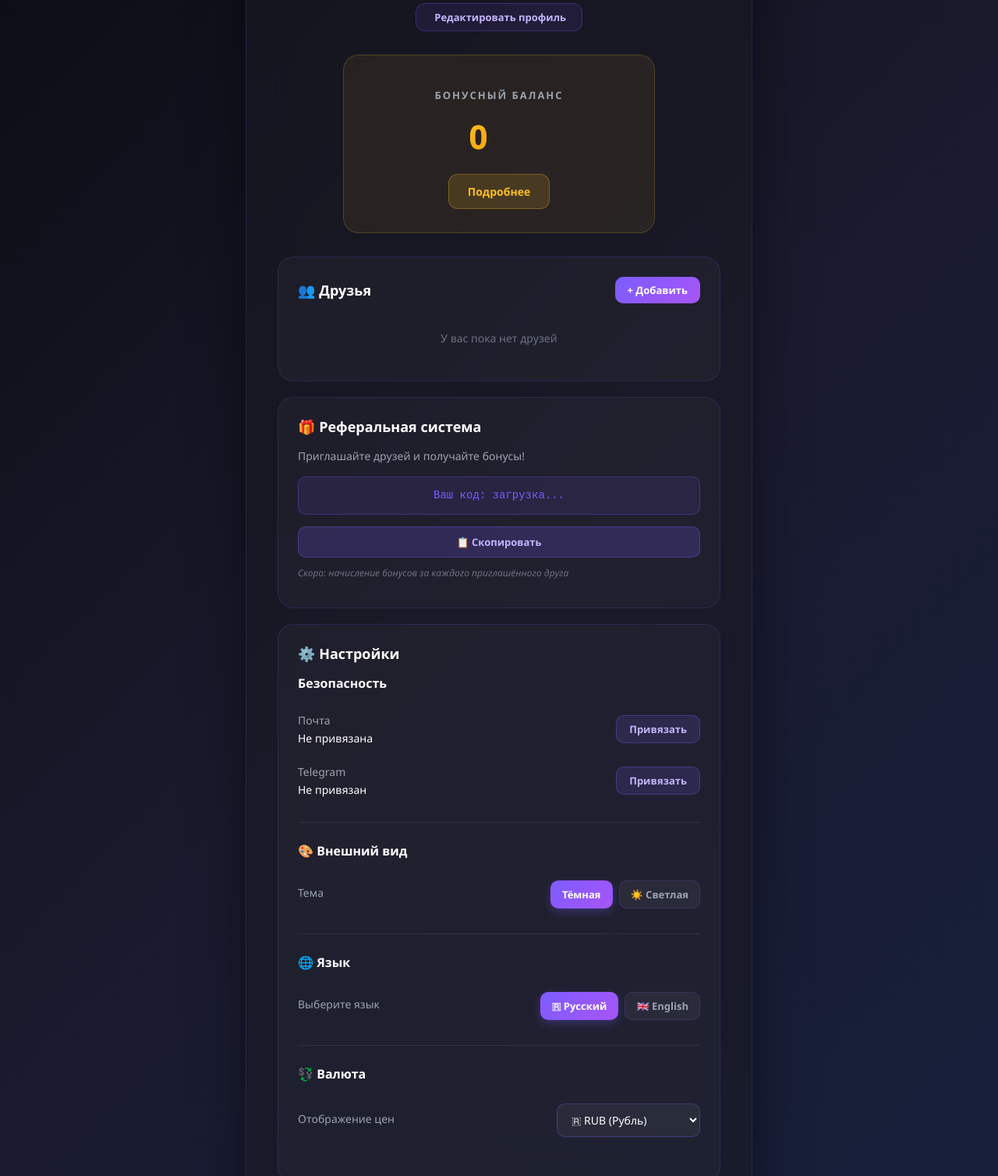
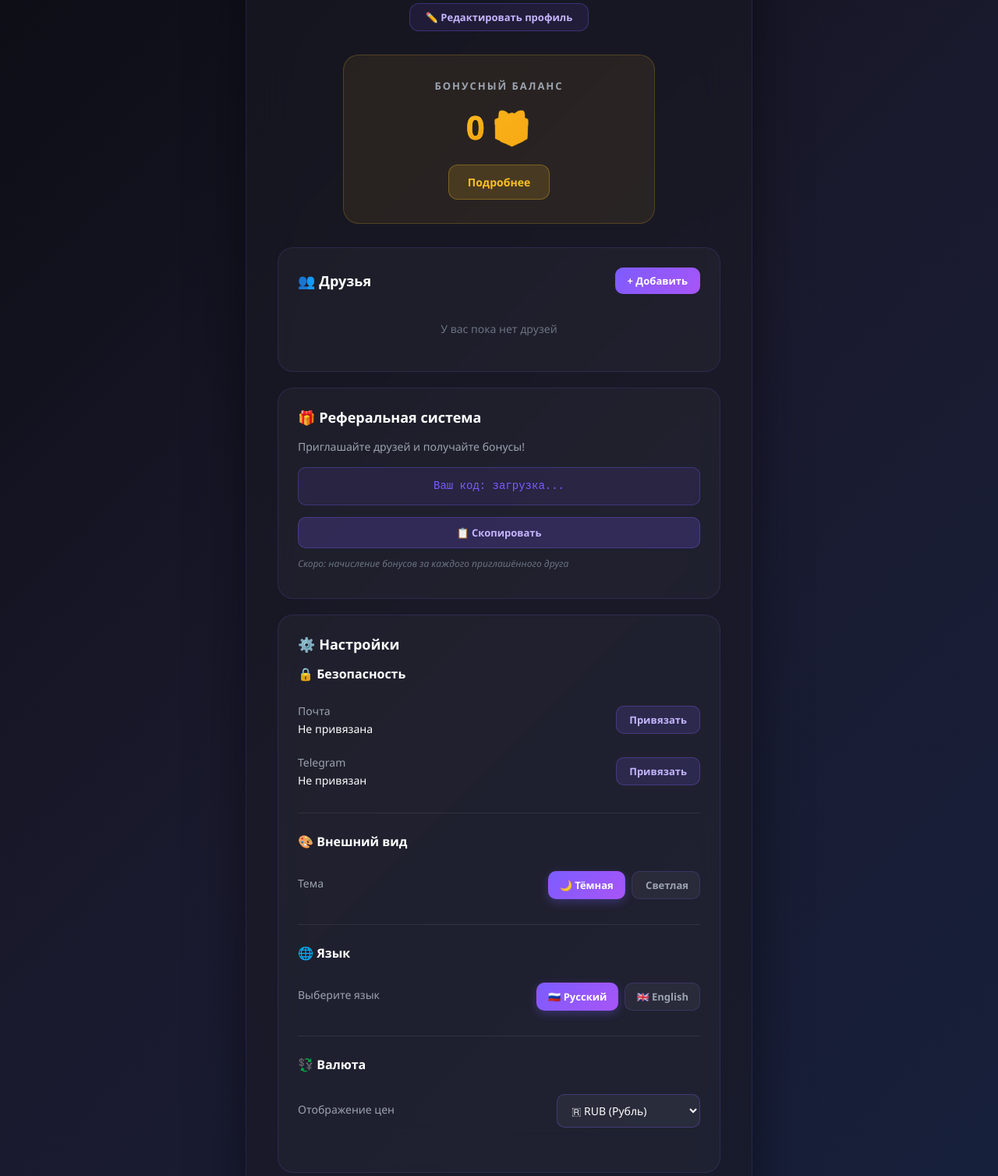
Before and after one commit to telegramuibotbase/my-shop, a plain HTML site: page profile.html in a window 1280 px wide. Shown: the part 380-1888 px from the top of the page at 78% size. Drawn offline with Linux system fonts and the light colour scheme; a script that the page names is missing.

Commit message:
Update profile.html

```diff
--- a/profile.html
+++ b/profile.html
@@ -22,16 +22,14 @@
 
       <h2 id="profile-name" class="profile-name">Загрузка...</h2>
 
-      <button class="btn-edit-small" onclick="openEditModal()">️ Редактировать профиль</button>
+      <button class="btn-edit-small" onclick="openEditModal()">✏️ Редактировать профиль</button>
 
-      <!-- Бонусный баланс (БЕЗ валюты, только число + 🎁) -->
+      <!-- Бонусный баланс -->
       <div class="bonus-calm-section">
         <div class="bonus-calm-card">
-          <div class="bonus-calm-icon"></div>
           <div class="bonus-calm-label" data-i18n="bonusBalance">Бонусный баланс</div>
           <div class="bonus-calm-amount">
-            <span id="profile-bonus-balance">0</span>
-            <span class="bonus-currency-icon">🎁</span>
+            <span id="profile-bonus-balance">0</span> <span class="bonus-emoji">🎁</span>
           </div>
           <button class="btn-bonus-calm" onclick="alert('Бонусы начисляются за покупки и активность!')">
             Подробнее
@@ -69,7 +67,7 @@
 
         <!-- Безопасность -->
         <div class="settings-block">
-          <h4 class="settings-block-title"> Безопасность</h4>
+          <h4 class="settings-block-title">🔒 Безопасность</h4>
 
           <div class="setting-row">
             <div class="setting-info">
@@ -101,8 +99,8 @@
               <div class="setting-label" data-i18n="theme">Тема</div>
             </div>
             <div class="toggle-group">
-              <button class="toggle-btn active" id="theme-dark" onclick="setTheme('dark')"> Тёмная</button>
-              <button class="toggle-btn" id="theme-light" onclick="setTheme('light')">☀️ Светлая</button>
+              <button class="toggle-btn active" id="theme-dark" onclick="setTheme('dark')">🌙 Тёмная</button>
+              <button class="toggle-btn" id="theme-light" onclick="setTheme('light')">️ Светлая</button>
             </div>
           </div>
         </div>
@@ -116,7 +114,7 @@
               <div class="setting-label" data-i18n="selectLanguage">Выберите язык</div>
             </div>
             <div class="toggle-group">
-              <button class="toggle-btn active" id="lang-ru" onclick="setLanguage('ru')">🇷 Русский</button>
+              <button class="toggle-btn active" id="lang-ru" onclick="setLanguage('ru')">🇷🇺 Русский</button>
               <button class="toggle-btn" id="lang-en" onclick="setLanguage('en')">🇬🇧 English</button>
             </div>
           </div>
@@ -230,7 +228,7 @@
   <div class="modal" id="telegramModal">
     <div class="modal-content">
       <div class="modal-header">
-        <h3>💬 Привязать Telegram</h3>
+        <h3> Привязать Telegram</h3>
         <button class="modal-close" onclick="closeTelegramModal()">×</button>
       </div>
       <div class="modal-body">
@@ -264,7 +262,7 @@
         email: 'Почта',
         appearance: '🎨 Внешний вид',
         theme: 'Тема',
-        language: ' Язык',
+        language: '🌐 Язык',
         selectLanguage: 'Выберите язык',
         currency: '💱 Валюта',
         selectCurrency: 'Отображение цен',
@@ -280,7 +278,7 @@
         email: 'Email',
         appearance: '🎨 Appearance',
         theme: 'Theme',
-        language: '🌐 Language',
+        language: ' Language',
         selectLanguage: 'Select language',
         currency: '💱 Currency',
         selectCurrency: 'Price display',
@@ -434,7 +432,6 @@
       document.getElementById('profile-avatar').src = avatar || 'https://via.placeholder.com/120';
       document.getElementById('profile-name').textContent = name;
       document.getElementById('profile-provider').textContent = provider;
-      // Бонусы БЕЗ валюты, только число
       document.getElementById('profile-bonus-balance').textContent = bonusBalance || 0;
       document.getElementById('profile-user-id').textContent = 'ID #' + (userId || '000000');
       document.getElementById('referral-code').textContent = 'Ваш код: REF-' + (userId || '000000');
```
